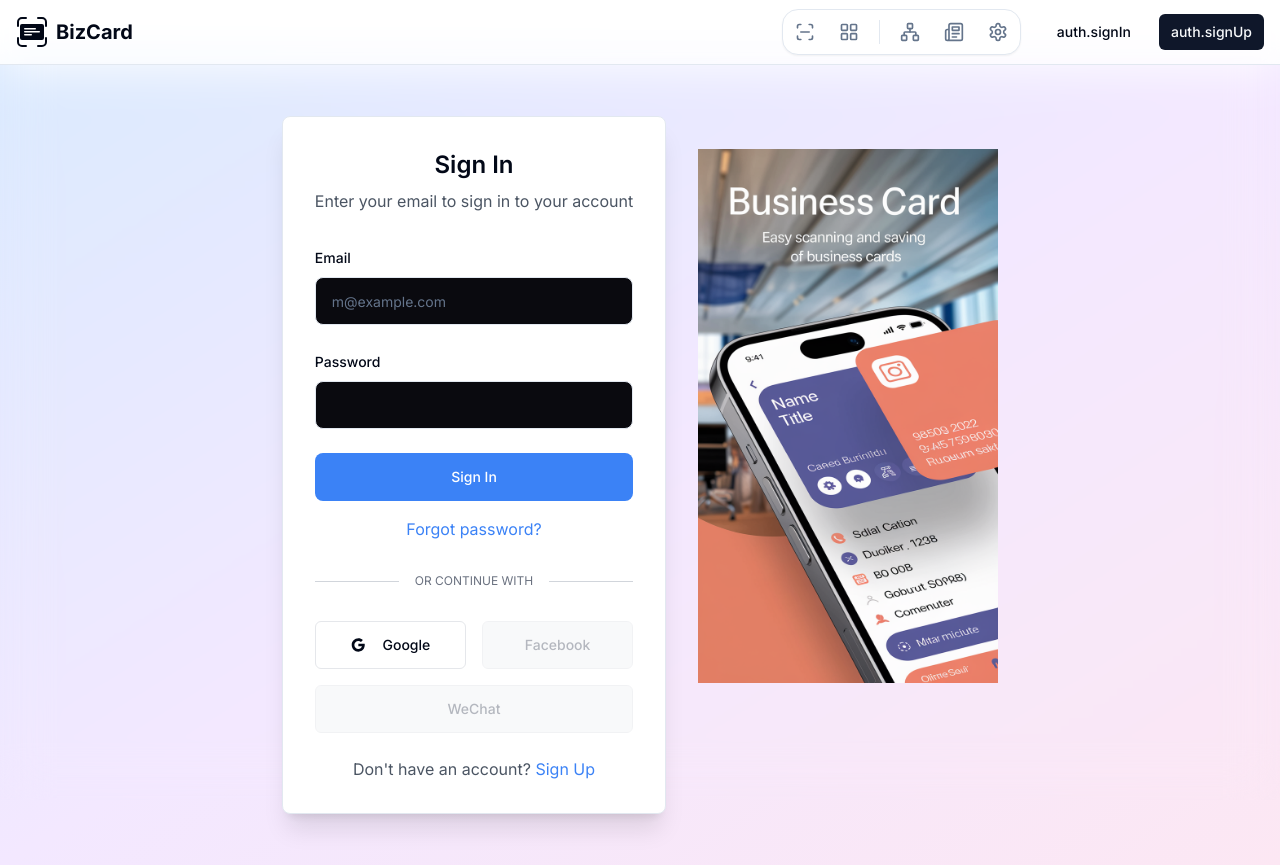
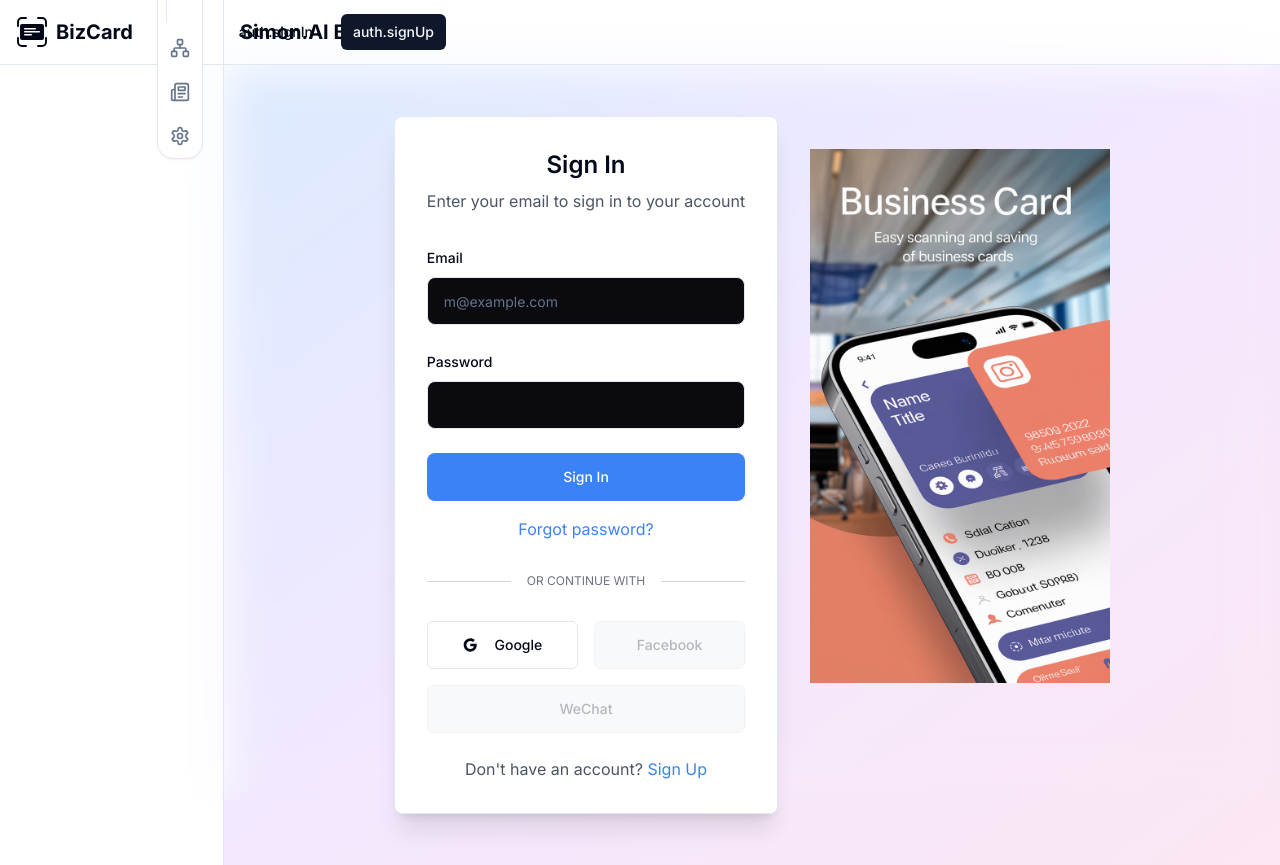
Before and after one commit to simonator1001/bizcard_ai, a Next.js app: page /signin in a window 1280 px wide. Built offline with nearby package versions, Linux system fonts and the light colour scheme.

Commit message:
feat: overhaul main layout to sidebar + topbar structure inspired by ruvy-starter

```diff
--- a/app/layout.tsx
+++ b/app/layout.tsx
@@ -22,12 +22,23 @@
       <body className={inter.className}>
         <AuthProvider>
           <I18nProvider>
-            <div className="min-h-screen flex flex-col">
-              <Navigation />
-              <main className="flex-1">
-                {children}
-                <Toaster />
-              </main>
+            <div className="min-h-screen flex flex-row bg-background">
+              {/* Sidebar Navigation */}
+              <aside className="hidden md:flex md:flex-col md:w-56 border-r bg-background/95 backdrop-blur supports-[backdrop-filter]:bg-background/60 z-40">
+                <Navigation />
+              </aside>
+              <div className="flex-1 flex flex-col min-w-0">
+                {/* Topbar */}
+                <header className="sticky top-0 z-30 w-full border-b bg-background/95 backdrop-blur supports-[backdrop-filter]:bg-background/60">
+                  <div className="container flex h-16 items-center px-4">
+                    <span className="font-bold text-xl">Simon.AI BizCard</span>
+                  </div>
+                </header>
+                <main className="flex-1">
+                  {children}
+                  <Toaster />
+                </main>
+              </div>
             </div>
           </I18nProvider>
         </AuthProvider>
```
